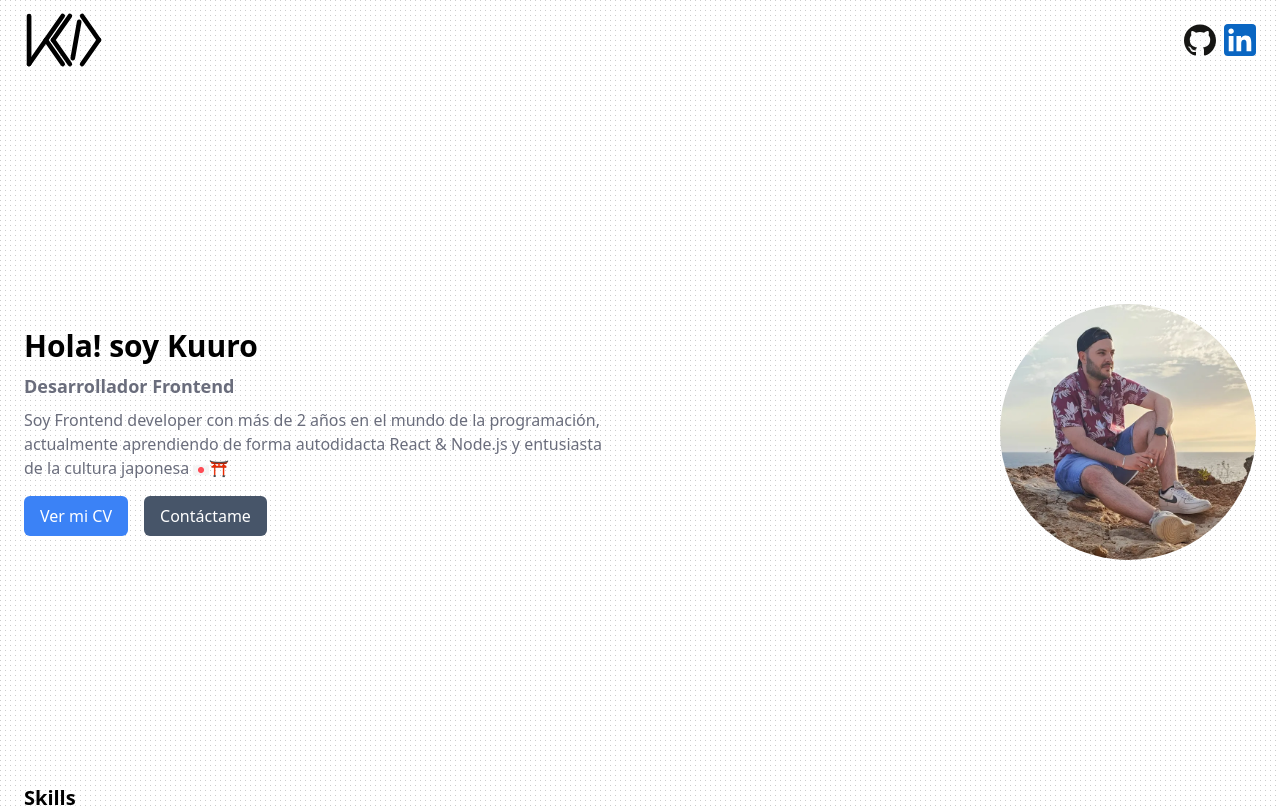
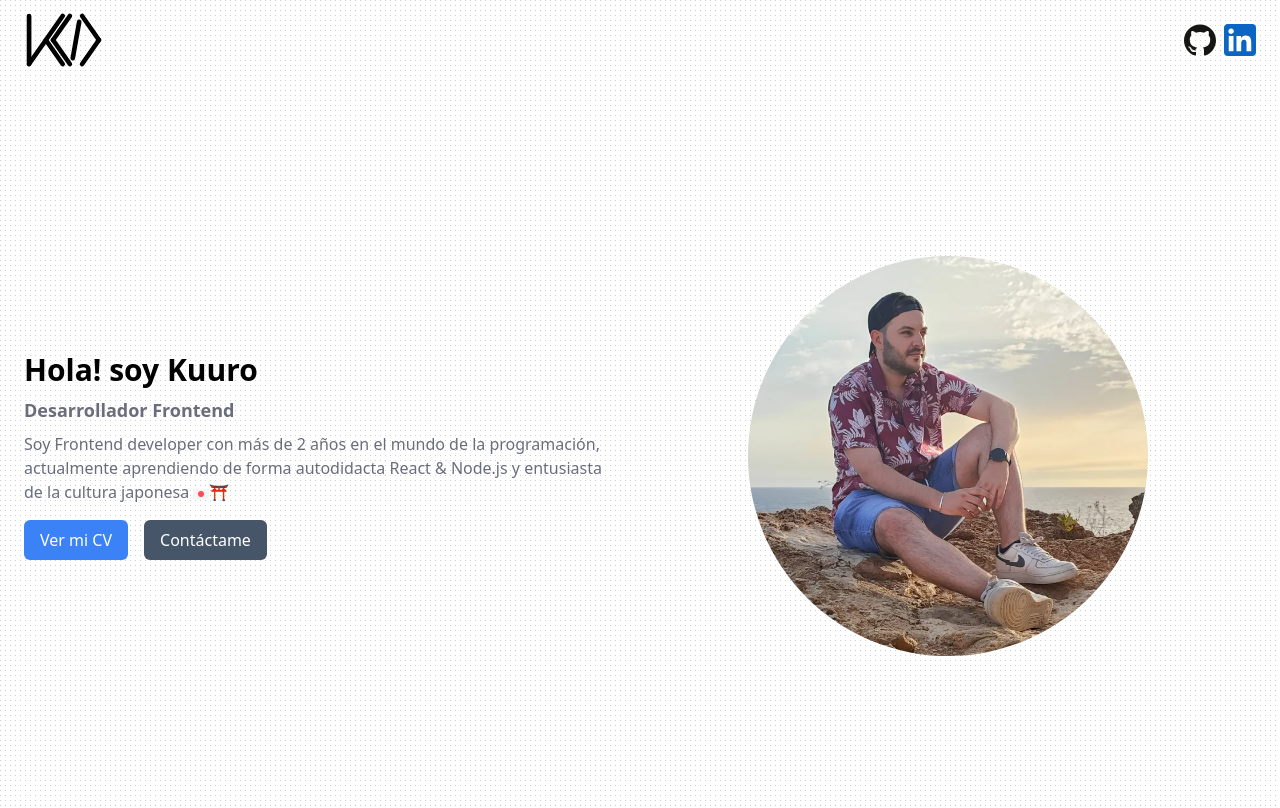
Before and after one commit to jmhs11/kuuro.dev, a React (Vite) app: page / in a window 1280 px wide. Shown: the top 808 px of the page. Built offline with nearby package versions, Linux system fonts and the light colour scheme.

Commit message:
Update hero layout

```diff
--- a/src/pages/Home.jsx
+++ b/src/pages/Home.jsx
@@ -11,8 +11,8 @@ const Home = () => {
 		<>
 			<Header />
 			<main>
-				<section className='flex flex-wrap items-center justify-between px-6 py-56 md:container'>
-					<div>
+				<section className='flex flex-col items-center justify-between px-6 py-16 md:flex-row md:py-44 md:container'>
+					<div className='order-2 basis-1/2'>
 						<h1 className='pb-2 font-bold'>Hola! soy Kuuro</h1>
 						<h3 className='text-[#6A6D7C] dark:text-[#ccc] pb-2 font-bold'>
 							Desarrollador Frontend
@@ -43,12 +43,12 @@ const Home = () => {
 							</Link>
 						</div>
 					</div>
-					<div className='flex justify-center w-full sm:justify-around sm:w-auto'>
+					<div className='flex justify-center w-full mb-16 md:order-2 basis-1/2 md:justify-around md:m-auto'>
 						<picture>
 							<source type='image/webp' srcSet='hero.webp' />
 							<img
 								src='hero.jpg'
-								className='w-64 h-64 rounded-full'
+								className='rounded-full w-[25rem] object-cover'
 								alt='Kuuro Image'
 							/>
 						</picture>
```
